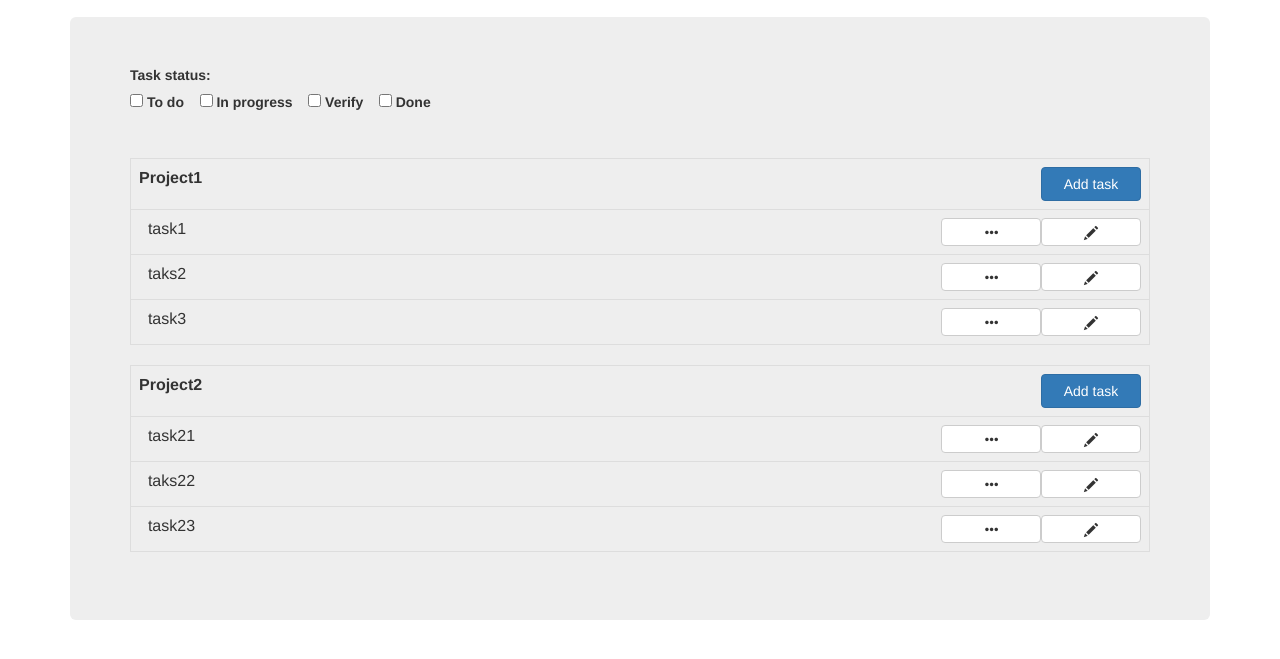
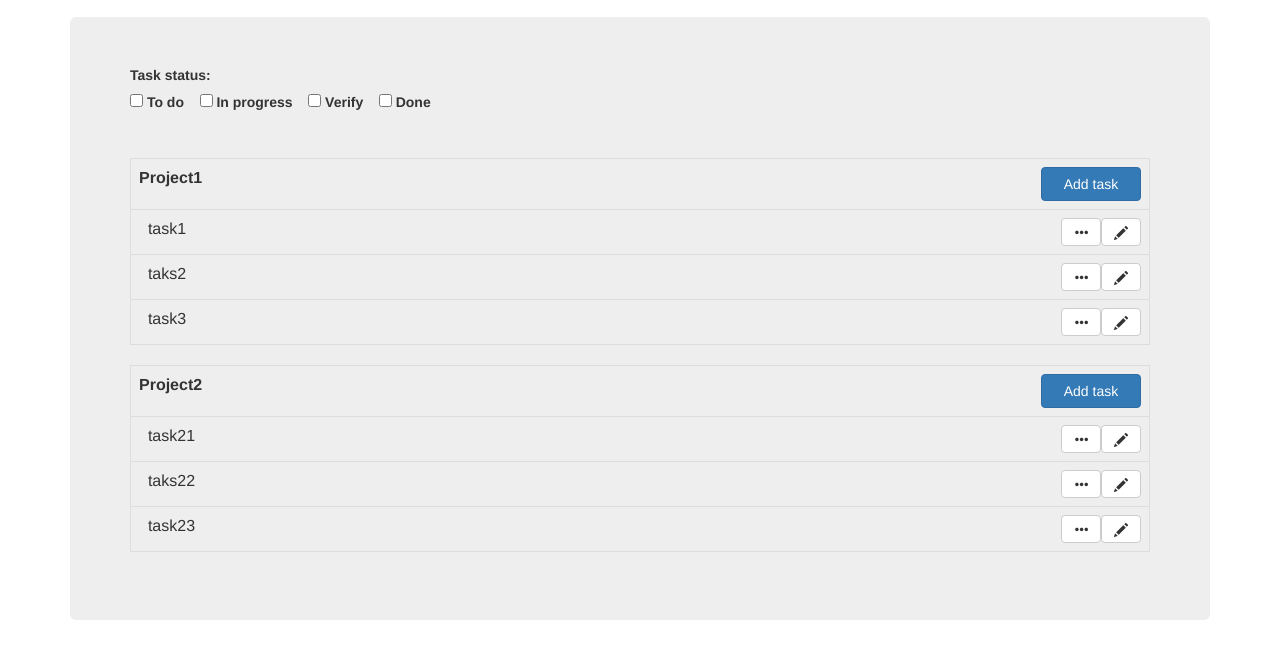
Before and after one commit to alien93/ws, a website: page public/views/index.html at #!/userDashboard in a window 1280 px wide. Shown: the part 53-712 px from the top of the page. Drawn offline with nearby package versions, Linux system fonts and the light colour scheme; some packages are replaced by stand-ins of ours; a script that the page names is missing.

Commit message:
Css za button obrisan

```diff
--- a/public/assets/css/ts.css
+++ b/public/assets/css/ts.css
@@ -20,10 +20,6 @@ body {
   font-size: 16px;
 }
 
-button{
-  width: 100px;
-}
-
 input[type="button"]{
   width: 100px;
 }
```
Also changed, not shown: public/views/userDashboard.html (+1 -1 lines).
